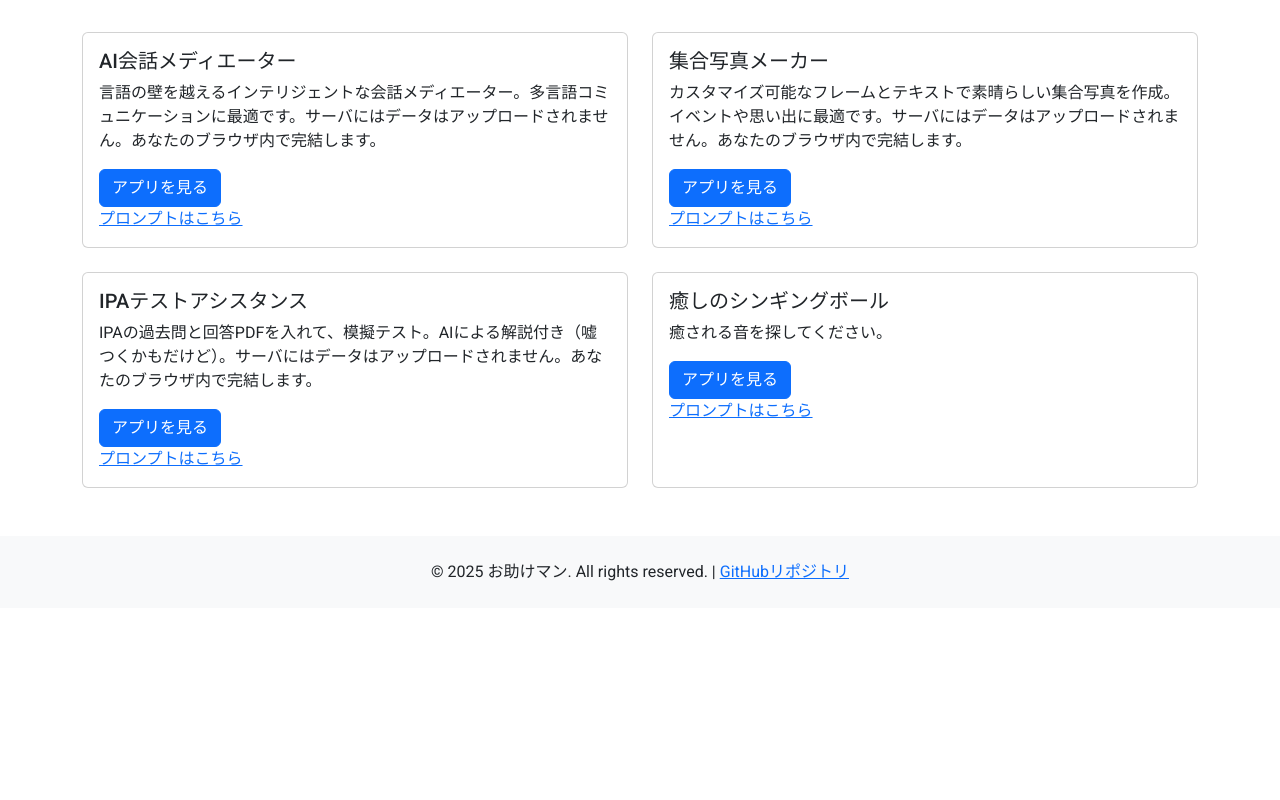
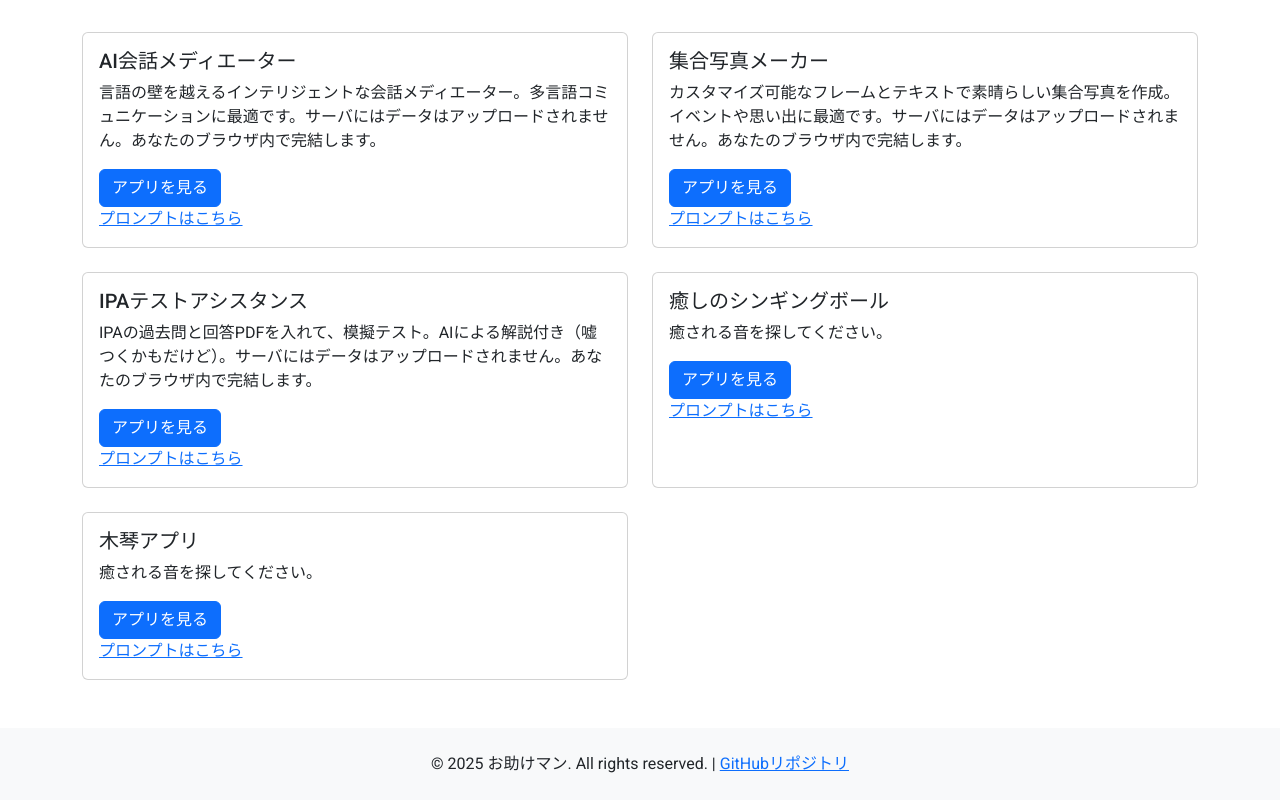
Before and after one commit to hirokunyeah/hirokunyeah.github.io, a plain HTML site: page index.html in a window 1280 px wide. Shown: the part 335-1135 px from the top of the page. Before the commit the page ends 943 px from the top, so only its background shows below. Drawn offline with nearby package versions, Linux system fonts and the light colour scheme.

Commit message:
アプリカードに「木琴アプリ」を追加

```diff
--- a/index.html
+++ b/index.html
@@ -98,6 +98,18 @@
                         </div>
                     </div>
                 </div>
+                <!-- Mokkin -->
+                <div class="col-md-6">
+                    <div class="card app-card h-100">
+                        <div class="card-body">
+                            <h5 class="card-title">木琴アプリ</h5>
+                            <p class="card-text">癒される音を探してください。</p>
+                            <a href="/otasukeman/mokin.html" class="btn btn-primary">アプリを見る</a>
+                            <br>
+                            <a href="https://gemini.google.com/share/d1210fe2369b">プロンプトはこちら</a>
+                        </div>
+                    </div>
+                </div>
             </div>
         </div>
     </section>
```
